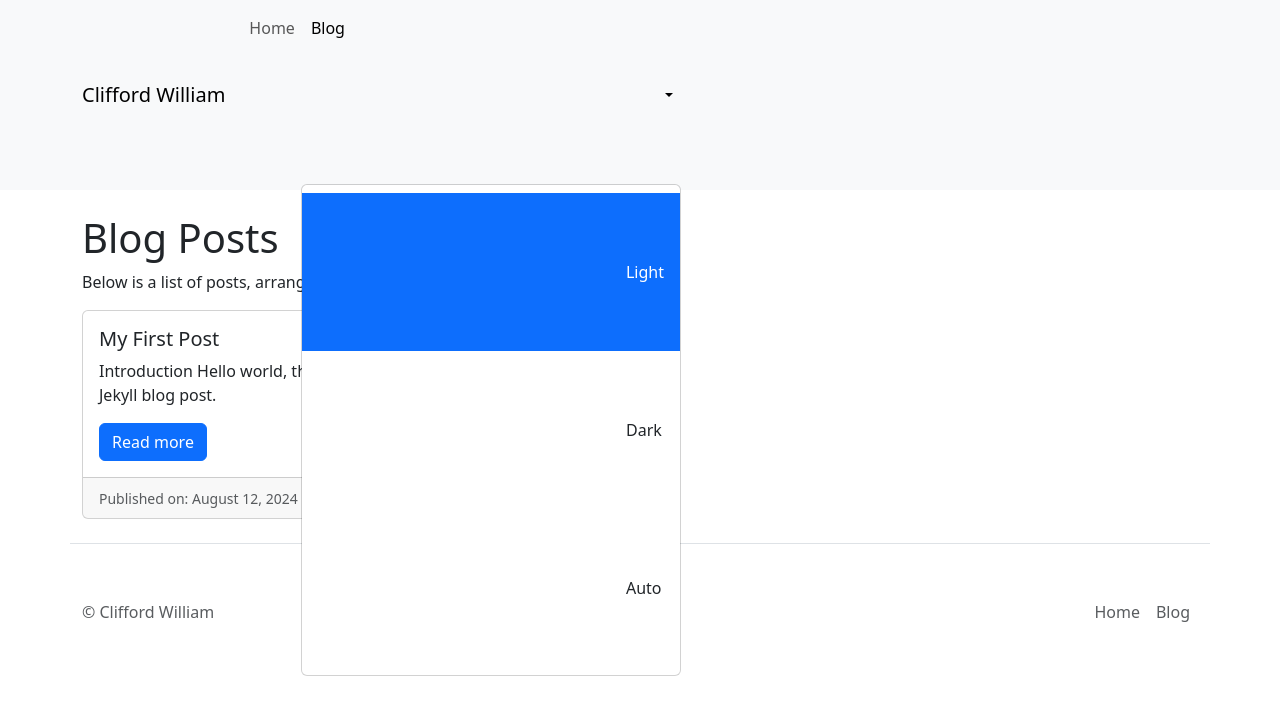
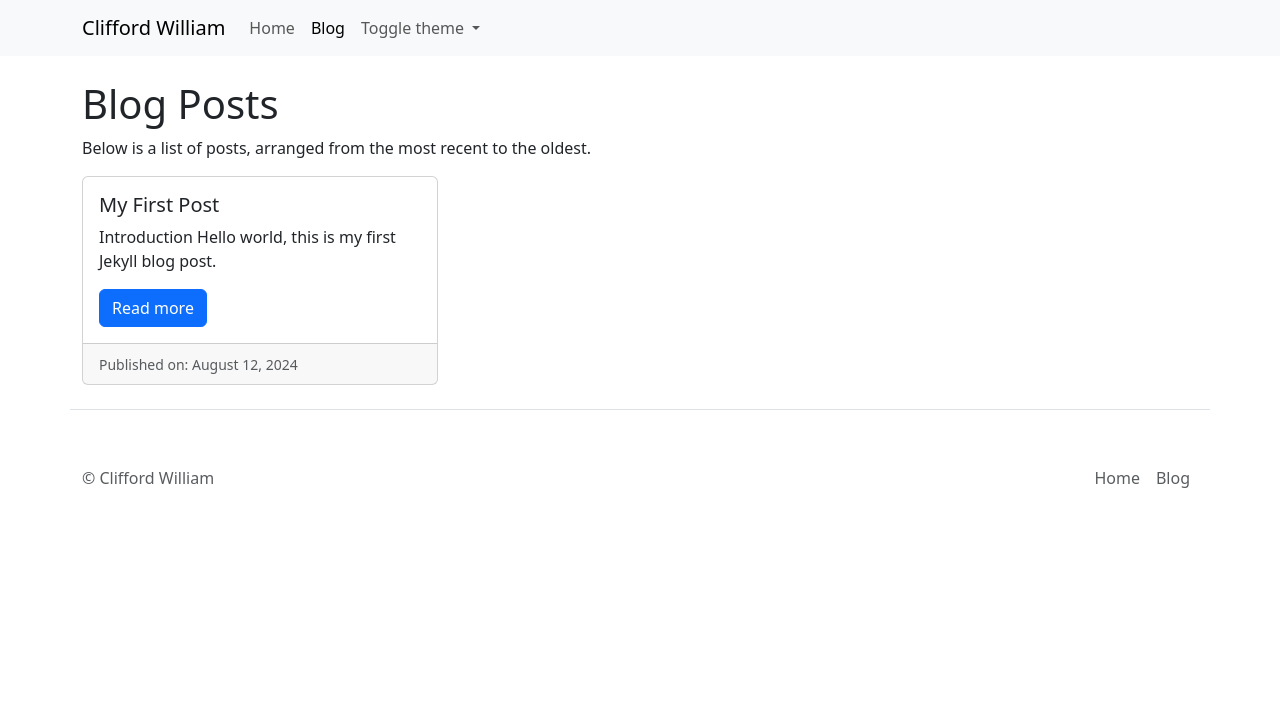
Before and after one commit to cliffordwilliam/my_archive, a Jekyll site: the page built from blog.md, in a window 1280 px wide. Shown: the top 715 px of the page. Built offline with Jekyll 4.4.1, drawn with Linux system fonts in a browser that asks for light colours.

Commit message:
fix toggle layout

```diff
--- a/_layouts/default.html
+++ b/_layouts/default.html
@@ -29,49 +29,27 @@
               href="{{ '/blog.html' | relative_url }}">Blog</a>
           </li>
           <li class="nav-item dropdown">
-            <button class="btn btn-link nav-link py-2 px-0 px-lg-2 dropdown-toggle d-flex align-items-center show"
-              id="bd-theme" type="button" aria-expanded="true" data-bs-toggle="dropdown" data-bs-display="static"
-              aria-label="Toggle theme (dark)">
-              <svg class="bi my-1 theme-icon-active">
-                <use href="#moon-stars-fill"></use>
-              </svg>
-              <span class="d-lg-none ms-2" id="bd-theme-text">Toggle theme</span>
-            </button>
-            <ul class="dropdown-menu dropdown-menu-end show" aria-labelledby="bd-theme-text" data-bs-popper="static">
+            <a class="nav-link dropdown-toggle" href="#" role="button" data-bs-toggle="dropdown" aria-expanded="false"
+              id="bd-theme" aria-label="Toggle theme (dark)">
+              Toggle theme
+            </a>
+            <ul class="dropdown-menu">
               <li>
-                <button type="button" class="dropdown-item d-flex align-items-center" data-bs-theme-value="light"
-                  aria-pressed="false">
-                  <svg class="bi me-2 opacity-50">
-                    <use href="#sun-fill"></use>
-                  </svg>
+                <button type="button" class="dropdown-item" data-bs-theme-value="light">
                   Light
-                  <svg class="bi ms-auto d-none">
-                    <use href="#check2"></use>
-                  </svg>
                 </button>
               </li>
               <li>
-                <button type="button" class="dropdown-item d-flex align-items-center active" data-bs-theme-value="dark"
-                  aria-pressed="true">
-                  <svg class="bi me-2 opacity-50">
-                    <use href="#moon-stars-fill"></use>
-                  </svg>
+                <button type="button" class="dropdown-item" data-bs-theme-value="dark">
                   Dark
-                  <svg class="bi ms-auto d-none">
-                    <use href="#check2"></use>
-                  </svg>
                 </button>
               </li>
               <li>
-                <button type="button" class="dropdown-item d-flex align-items-center" data-bs-theme-value="auto"
-                  aria-pressed="false">
-                  <svg class="bi me-2 opacity-50">
-                    <use href="#circle-half"></use>
-                  </svg>
+                <hr class="dropdown-divider">
+              </li>
+              <li>
+                <button type="button" class="dropdown-item" data-bs-theme-value="auto">
                   Auto
-                  <svg class="bi ms-auto d-none">
-                    <use href="#check2"></use>
-                  </svg>
                 </button>
               </li>
             </ul>
```
